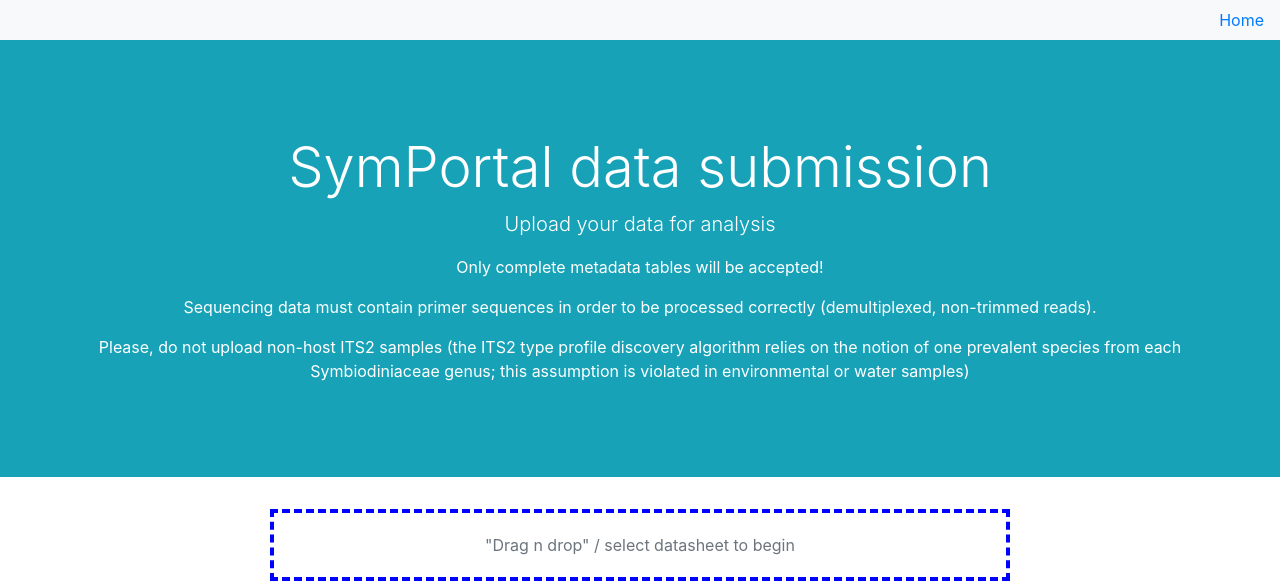
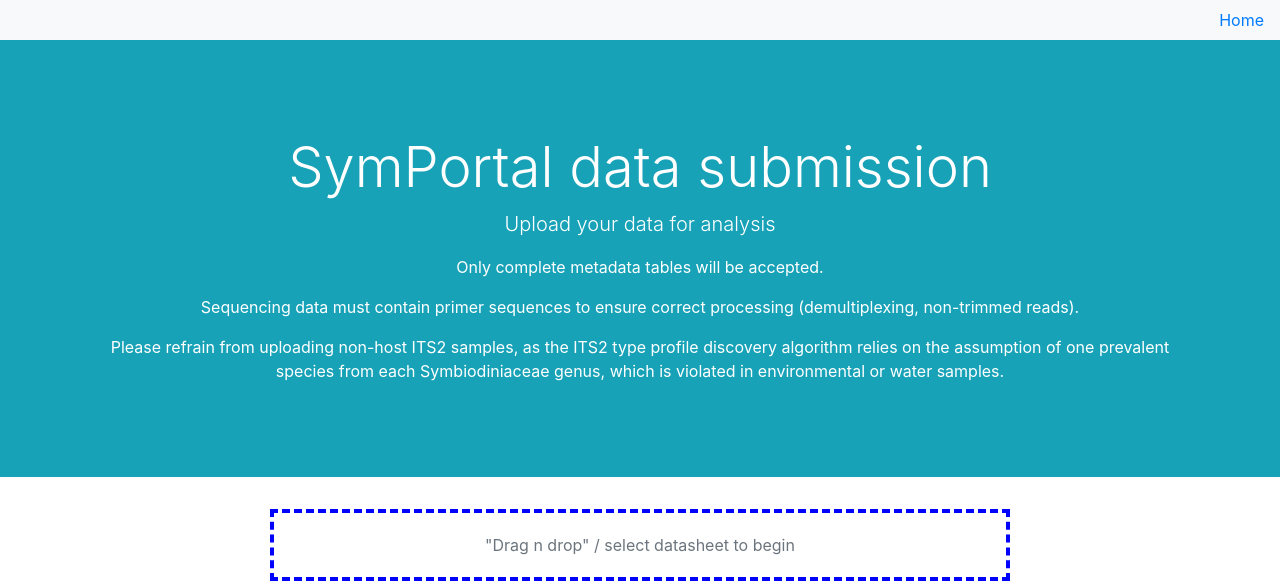
Before and after one commit to reefgenomics/symportal.org, a Flask app: template flask_app/sp_app/templates/submission.html in a window 1280 px wide. Shown: the top 585 px of the page. Run offline with Flask 3, Linux system fonts and the light colour scheme; the template is opened without the code that fills it, so the values that code supplies are empty; parts of the project's set-up code (start-up, migrations or seed data) failed here and were passed over; some libraries are stand-ins or nearby versions.

Commit message:
update submission template

```diff
--- a/flask_app/sp_app/templates/submission.html
+++ b/flask_app/sp_app/templates/submission.html
@@ -31,17 +31,18 @@
               <p class="lead">Upload your data for analysis</p>
 
               <p>
-                  Only complete metadata tables will be accepted!
+                  Only complete metadata tables will be accepted.
               </p>
               <p>
-                  Sequencing data must contain primer sequences in order to
-                  be processed correctly (demultiplexed, non-trimmed reads).
+                  Sequencing data must contain primer sequences to ensure
+                  correct processing (demultiplexing, non-trimmed reads).
               </p>
               <p>
-                  Please, do not upload non-host ITS2 samples (the ITS2 type
-                  profile discovery algorithm relies on the notion of one
-                  prevalent species from each Symbiodiniaceae genus; this
-                  assumption is violated in environmental or water samples)
+                  Please refrain from uploading non-host ITS2 samples,
+                  as the ITS2 type profile discovery algorithm relies on
+                  the assumption of one prevalent species
+                  from each Symbiodiniaceae genus,
+                  which is violated in environmental or water samples.
               </p>
 
           </div>
```
